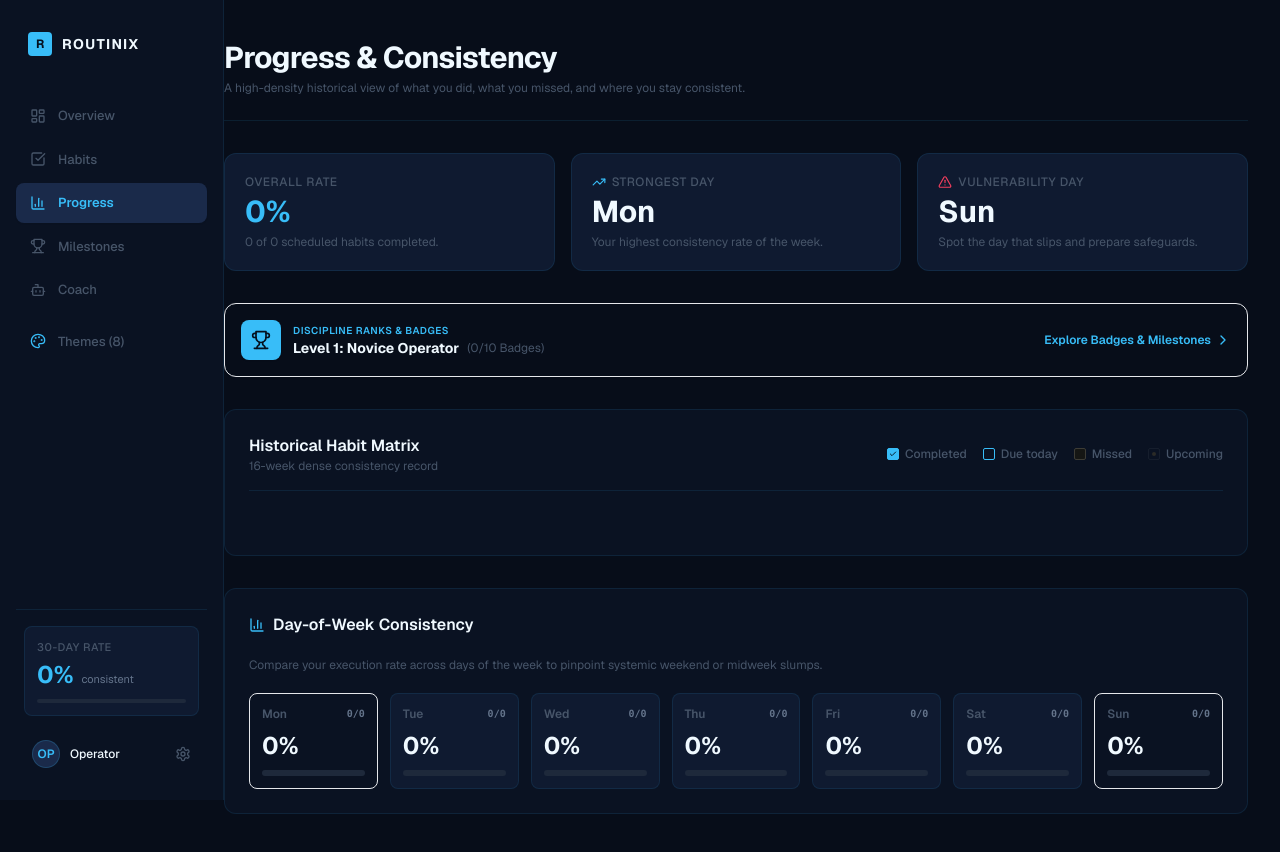
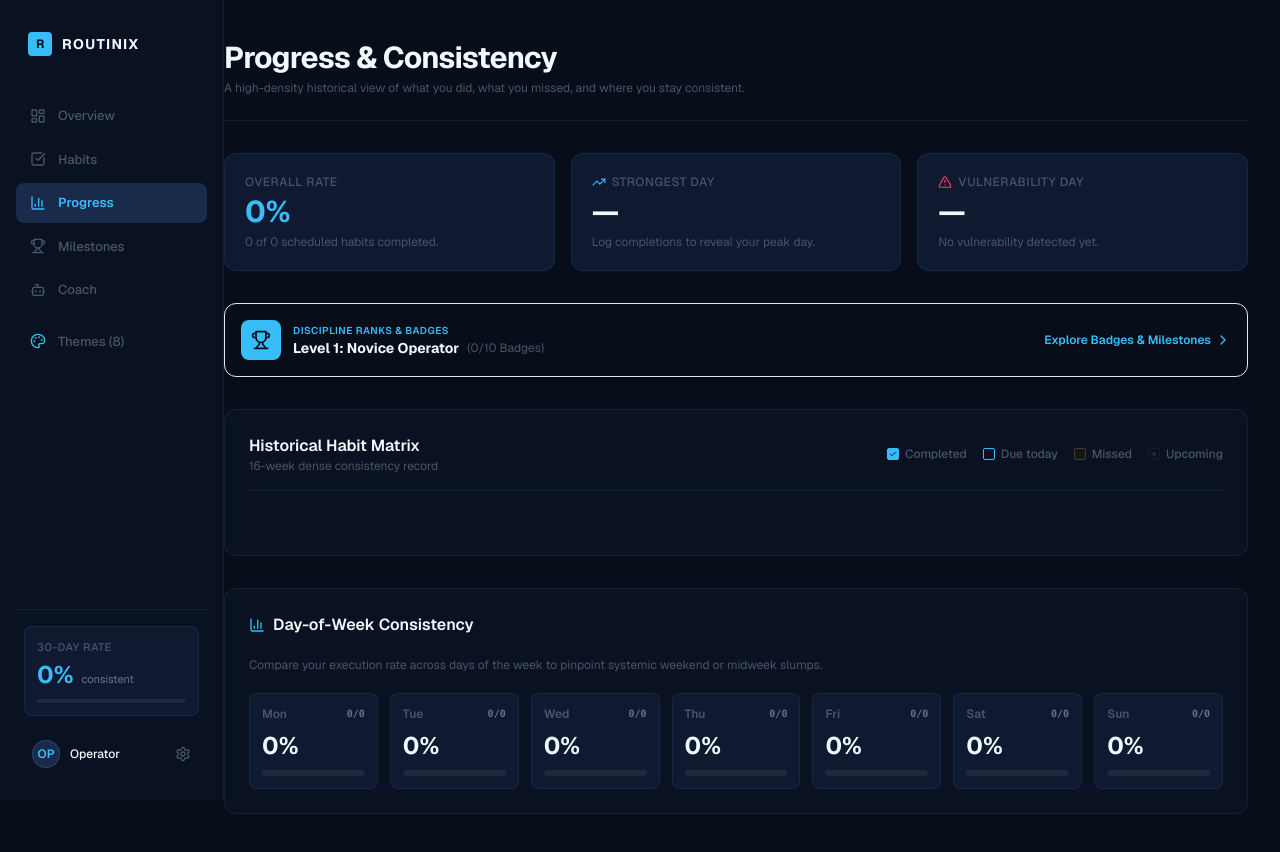
Before and after one commit to muhammadsaid16/Routinex, a React (Vite) app: page / in a window 1280 px wide. Both pictures are taken after a click on the button "Progress". Shown: the top 852 px of the page. Built offline with nearby package versions, Linux system fonts and the light colour scheme.

Commit message:
fix(progress): do not assign strongest/vulnerability days when no habit data exists

```diff
--- a/src/storage.ts
+++ b/src/storage.ts
@@ -326,8 +326,10 @@ export function calculateStats(
   }
 
   const dayNames = ['', 'Mon', 'Tue', 'Wed', 'Thu', 'Fri', 'Sat', 'Sun'];
-  let bestDay = 'Mon';
-  let worstDay = 'Sun';
+  let bestDay = '—';
+  let worstDay = '—';
+
+  if (completed > 0) {
     let bestRate = -1;
     let worstRate = 2;
 
@@ -343,6 +345,11 @@ export function calculateStats(
           worstRate = rate;
           worstDay = dayNames[d];
         }
+      }
+    }
+
+    if (worstRate === bestRate || worstRate === 1) {
+      worstDay = 'None';
     }
   }
 
--- a/src/views/CoachView.tsx
+++ b/src/views/CoachView.tsx
@@ -40,9 +40,13 @@ export const CoachView: React.FC<CoachViewProps> = ({ habits, entries, stats })
     }
   });
 
+  const hasStats = stats.scheduled > 0 && stats.completed > 0 && stats.bestDay !== '—';
+
   const initialCoachMessage = consecutiveMisses.length > 0
     ? `I noticed you missed "${consecutiveMisses[0]}" on consecutive days. Missing twice isn't the problem; letting it turn into a week is. Show up tomorrow. No drama.`
-    : `Your 30-day consistency sits at ${stats.percentage}%. Your strongest day is ${stats.bestDay}, while ${stats.worstDay} slips most often. What's the friction on ${stats.worstDay}?`;
+    : hasStats
+    ? `Your 30-day consistency sits at ${stats.percentage}%. Your strongest day is ${stats.bestDay}, while ${stats.worstDay !== 'None' ? stats.worstDay : 'no day'} slips most often. Keep the momentum going.`
+    : `Welcome to Routinix! Create your daily habits and start logging your progress. Consistency is built day by day, not in a single leap.`;
 
   const [messages, setMessages] = useState<Message[]>([
     {
@@ -86,7 +90,9 @@ export const CoachView: React.FC<CoachViewProps> = ({ habits, entries, stats })
   };
 
   const quickPrompts = [
-    `Why do I slip on ${stats.worstDay}?`,
+    stats.worstDay && stats.worstDay !== '—' && stats.worstDay !== 'None'
+      ? `Why do I slip on ${stats.worstDay}?`
+      : 'How do I build lasting consistency?',
     'How do I fix my consistency score?',
     'I missed two days in a row, what now?',
   ];
--- a/src/views/ProgressView.tsx
+++ b/src/views/ProgressView.tsx
@@ -87,7 +87,11 @@ export const ProgressView: React.FC<ProgressViewProps> = ({
             <span>Strongest Day</span>
           </div>
           <div className="text-3xl font-bold text-ob-text">{stats.bestDay}</div>
-          <div className="text-xs text-ob-dim">Your highest consistency rate of the week.</div>
+          <div className="text-xs text-ob-dim">
+            {stats.bestDay && stats.bestDay !== '—'
+              ? 'Your highest consistency rate of the week.'
+              : 'Log completions to reveal your peak day.'}
+          </div>
         </div>
 
         <div className="rounded-xl border border-ob-line bg-ob-s1 p-5 space-y-1">
@@ -96,7 +100,11 @@ export const ProgressView: React.FC<ProgressViewProps> = ({
             <span>Vulnerability Day</span>
           </div>
           <div className="text-3xl font-bold text-ob-text">{stats.worstDay}</div>
-          <div className="text-xs text-ob-dim">Spot the day that slips and prepare safeguards.</div>
+          <div className="text-xs text-ob-dim">
+            {stats.worstDay && stats.worstDay !== '—' && stats.worstDay !== 'None'
+              ? 'Spot the day that slips and prepare safeguards.'
+              : 'No vulnerability detected yet.'}
+          </div>
         </div>
       </div>
 
@@ -195,13 +203,18 @@ export const ProgressView: React.FC<ProgressViewProps> = ({
         </p>
 
         <div className="grid grid-cols-2 sm:grid-cols-7 gap-3">
-          {dayOfWeekCounts.map((item) => (
+          {dayOfWeekCounts.map((item) => {
+            const hasData = item.scheduled > 0 && stats.completed > 0;
+            const isWorst = hasData && stats.worstDay !== '—' && stats.worstDay !== 'None' && item.name === stats.worstDay && stats.bestDay !== stats.worstDay;
+            const isBest = hasData && stats.bestDay !== '—' && stats.bestDay !== 'None' && item.name === stats.bestDay;
+
+            return (
               <div
                 key={item.dow}
-              className={`rounded-lg border p-3 flex flex-col justify-between ${
-                item.name === stats.worstDay
+                className={`rounded-lg border p-3 flex flex-col justify-between transition-colors ${
+                  isWorst
                     ? 'border-ob-danger/40 bg-ob-danger/5'
-                  : item.name === stats.bestDay
+                    : isBest
                     ? 'border-ob-gold/40 bg-ob-gold/5'
                     : 'border-ob-line bg-ob-s1'
                 }`}
@@ -222,7 +235,8 @@ export const ProgressView: React.FC<ProgressViewProps> = ({
                 />
               </div>
             </div>
-          ))}
+          );
+        })}
         </div>
       </div>
     </div>
```
Also changed, not shown: 1 other file (tests, documents, lock files or other folders). Lines whose indentation alone changed are shown as unchanged.
